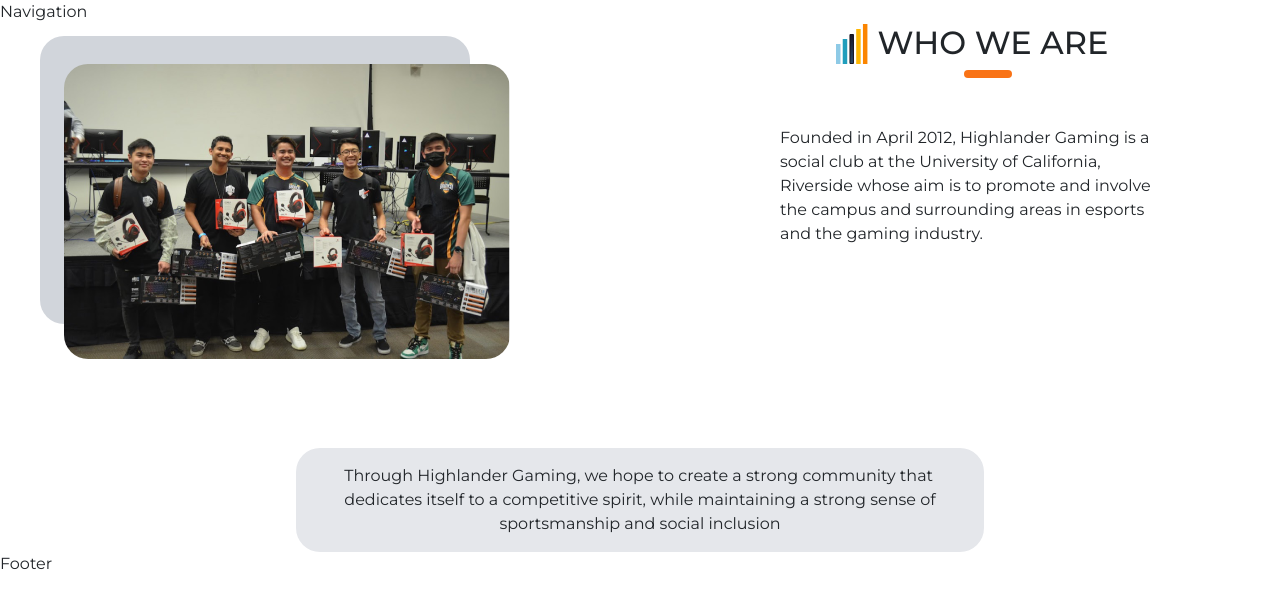
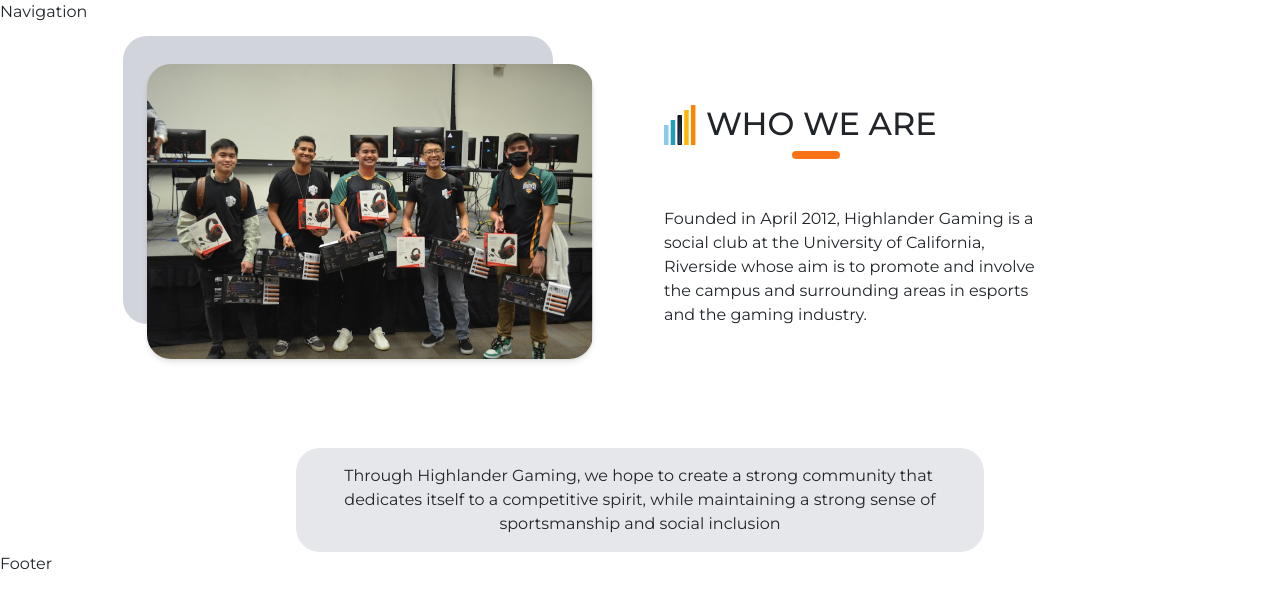
Before and after one commit to acm-ucr/hlg-website, a Next.js app: page /about in a window 1280 px wide. Shown: the top 608 px of the page. Built offline with nearby package versions, Linux system fonts and the light colour scheme.

Commit message:
fixed in meeting

```diff
--- a/src/components/home/Intro.jsx
+++ b/src/components/home/Intro.jsx
@@ -3,15 +3,14 @@
 import Heading from "src/components/Heading.jsx";
 const Who = () => {
   return (
-    <div>
-      <div className="flex flex-col w-screen">
-        <div className="flex flex-row w-full h-96 justify-start">
+    <div className="flex flex-col justify-center">
+      <div className="flex flex-row w-full h-96 justify-center">
         {/* left side */}
         {/* Note: The left-20, top-10 need to have breakpoints used on it */}
-          <div className="relative w-6/12 h-1/2 basis-1/2">
+        <div className="relative w-6/12 h-1/2 basis-5/12">
           <Image
             src={photo}
-              className="absolute left-16 top-10 rounded-3xl  z-20"
+            className="absolute left-16 top-10 rounded-3xl shadow-md z-20"
           />
           <div
             className="absolute top-3 left-10  rounded-3xl z-10 h-72 bg-gray-300"
@@ -20,10 +19,10 @@
         </div>
 
         {/* gap in middle*/}
-          <div className=" p-4"></div>
+        <div className="p-4"></div>
 
         {/* right side*/}
-          <div className="flex flex-col gap-5 basis-1/2  items-center">
+        <div className="flex flex-col basis-5/12 justify-center gap-5">
           <Heading text={"WHO WE ARE"} />
           <p className="text-start m-0 p-0 max-w-sm">
             Founded in April 2012, Highlander Gaming is a social club at the
@@ -31,7 +30,6 @@
             involve the campus and surrounding areas in esports and the gaming
             industry.
           </p>
-          </div>
         </div>
       </div>
 
@@ -50,76 +48,7 @@
         </div>
       </div>
     </div>
-
-    // {/*
-    // - flex box properties only applies to DIRECT SUBORDINATES. flex->flex->ele, ele will not abide by 1st flex.
-    // - basis-1/2 type things must be applied to all children, add up to 1, or else be buggy.
-    // - be careful of "w-2" vs "w-1/2" --- one is pixels the other is ratio of REMAINING SPACE INSIDE CONTAINER.
-    // - justify-start not only puts them at the beginning, but also makes all children the same size! (but does not work ehre because of unknown reason)
-    // */}
-
-    // {/* Things that did not work:
-    //   - setting basis on one side and not the other leads to the side without basis disappeasring from the screen altogether.
-    //   - remove the basis overall will also lead to the same result
-    //   - justify-center does not align all items
-    //   - min-h-full, min-height combination does nothing to above, REGARDLESS of where its placed or how many are placed in whichever.
-    //   - tried to prevent certain elements from shrinking, making other elements shrinkable, but no work.
-
-    //   "The result of this is that your items will all line up in a row, using the size of the content as their size in the main axis. If there are more items than can fit in the container, they will not wrap but will instead overflow. If some items are taller than others, all items will stretch along the full length of the cross-axis.
-
-    //   Currently going off of likely mistaken assumptions that:
-    //     1. flex flex-col, flex flex-row will always give enough space to the object I'm putting in if its too wide (for flex-col) or too tall (flex-row). Overall there'll always be enough space.
-    //    */}
-
-    // {/* right side halve */}
-    // {/* <div className="flex flex-col gap-5"> */}
-
-    // <div className="grid grid-cols-2 gap-4">
-    // <div className="relative">
-    //   <img src="unknown source.jpg" alt="Your Photo" className="absolute left-10 top-5 rounded-3xl"/>
-    //   <Image src={photo} className="absolute left-20 top-10 rounded-3xl bg-blue-500"/>
-    //   </div>
-
-    //   <div className="flex flex-col gap-5">
-    //     <Heading text={"WHO WE ARE"} />
-    //     <p className="text-start m-0 p-0">
-    //       Founded in April 2012, Highlander Gaming is a social club at the
-    //       University of California, Riverside whose aim is to promote and
-    //       involve the campus and surrounding areas in esports and the gaming
-    //       industry.
-    //     </p>
-    //   </div>
-    // </div>
   );
 };
 
 export default Who;
-
-// <div className="flex flex-row justify-center">
-// {/* left side */}
-// {/* first red border */}
-// <div className="shrink px-4 bg-red-500"> </div>
-// <div className="shrink-0 flex flex-row">
-//   {/* the actual photo with background */}
-//   {/* <div className="relative bg-green-500 border-4 border-gray-500">
-//     <Image src={photo} className="absolute bottom-0 left-0 w-1.5 h-1.5 rounded-3xl"/>
-//   </div> */}
-
-//   <div className="w=10/12 h=10/12">
-//     <Image src={photo} className="shrink-0 rounded-3xl"/>
-//   </div>
-// </div>
-
-// {/*the border between two halves*/}
-// <div className="px-10 bg-red-500">wgat</div>
-
-// {/* right side halve */}
-// <div className="flex flex-col gap-5 items-center basis-1/2">
-//   <Heading text={"WHO WE ARE"}/>
-//   <div className="text-start">
-//     Founded in April 2012, Highlander Gaming is a social club at the University of California, Riverside whose aim is to promote and involve the campus and surrounding areas in esports and the gaming industry.
-//   </div>
-// </div>
-
-// <div className="px-2 bg-red-500"></div>
-// </div>
```
Lines whose indentation alone changed are shown as unchanged.
